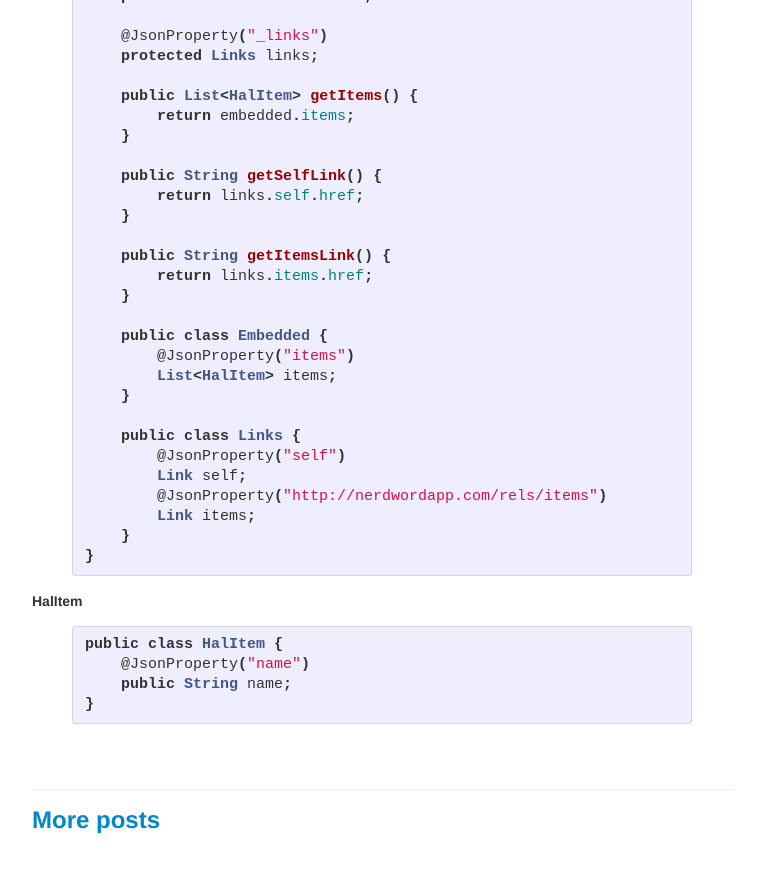
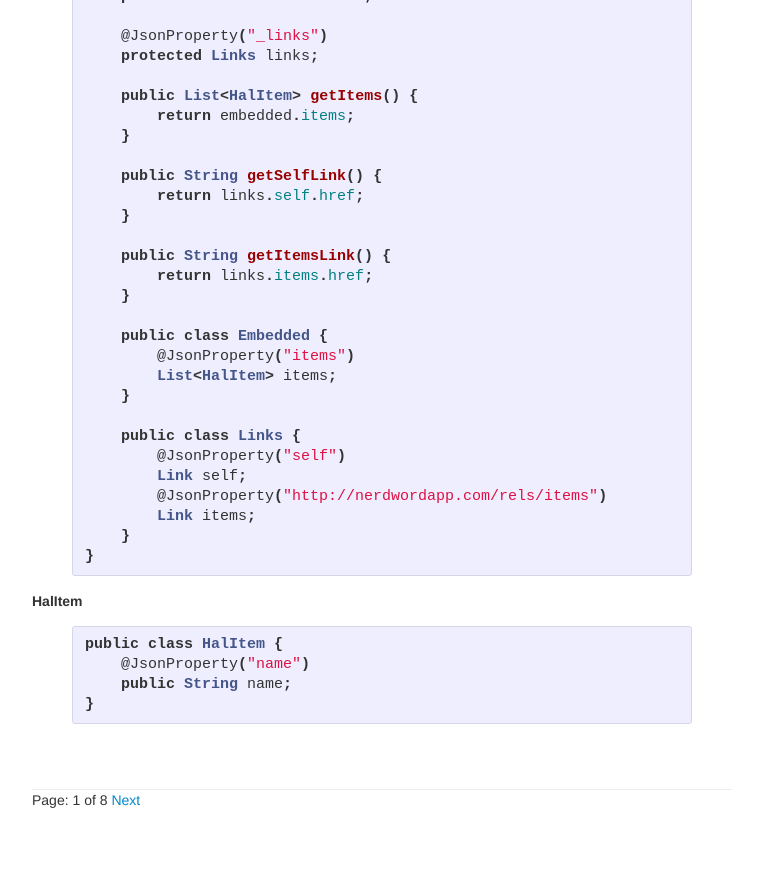
Before and after one commit to oestrich/blog.oestrich.org, a Jekyll site: the page built from index.html, in a window 1280 px wide and 900 px high, scrolled down 6658 px. Shown: the top 872 px of the window, without its empty margins (138-901 px from the left). Built offline with Jekyll 4.4.1, drawn with Linux system fonts in a browser that asks for light colours; the list of posts is cut into pages by our own code.

Commit message:
Paginate the index

```diff
--- a/_config.yml
+++ b/_config.yml
@@ -1,6 +1,10 @@
 markdown: kramdown
 permalink: /:year/:month/:title
 relative_permalinks: false
+
+paginate: 5
+paginate_path: "page-:num"
+
 exclude:
 - Gemfile
 - Gemfile.lock
--- a/index.html
+++ b/index.html
@@ -5,7 +5,7 @@
 
 <h3>Recent Posts</h3>
 <div class="posts">
-{% for post in site.posts limit:5 %}
+{% for post in paginator.posts %}
   <article class="post">
     <h1><a href="{{ post.url }}">{{ post.title }}</a></h1>
     <p>
@@ -18,5 +18,15 @@
 </div>
 
 <footer>
-  <h3><a href="/all.html">More posts</a></h3>
+  <div class="pagination">
+    {% if paginator.previous_page %}
+      <a href="{{ paginator.previous_page_path }}" class="previous">Previous</a>
+    {% endif %}
+    <span class="page_number">
+      Page: {{ paginator.page }} of {{ paginator.total_pages }}
+    </span>
+    {% if paginator.next_page %}
+      <a href="{{ paginator.next_page_path }}" class="next">Next</a>
+    {% endif %}
+  </div>
 </footer>
```
